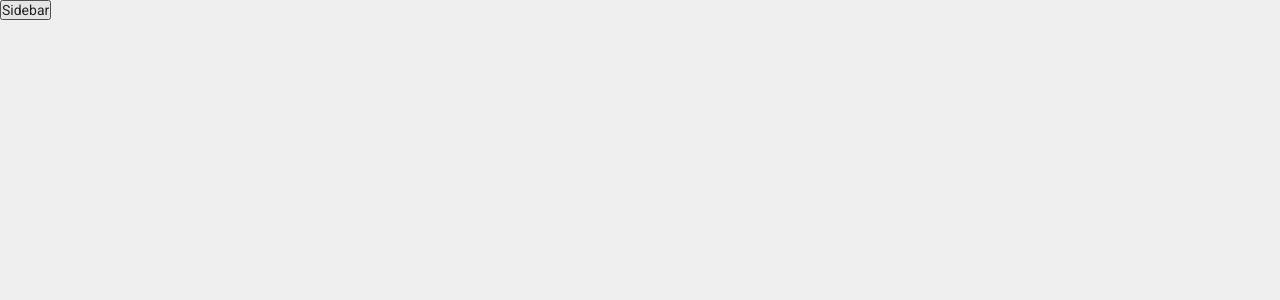
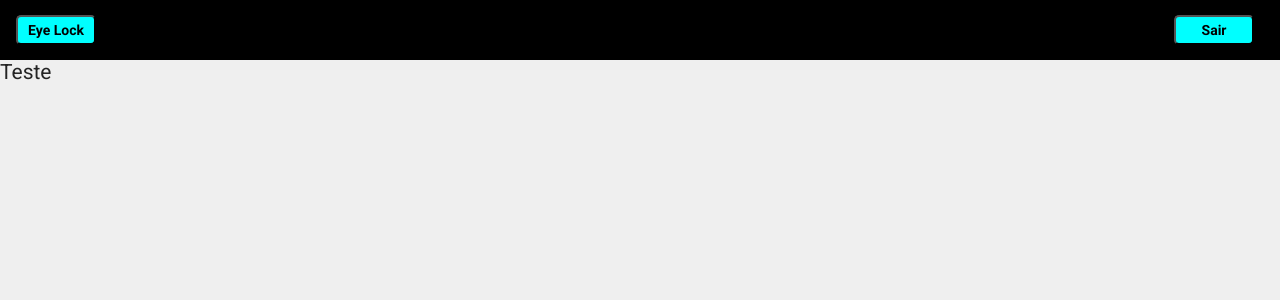
Before and after one commit to mayoral-leonardo/eye-lock-front, a React (Create React App) app: page /functions in a window 1280 px wide. Shown: the top 300 px of the page. Built offline with nearby package versions, Linux system fonts and the light colour scheme; sample sign-in values are in the browser's storage.

Commit message:
made some improvements

```diff
--- a/src/components/Sidebar/Sidebar.css
+++ b/src/components/Sidebar/Sidebar.css
@@ -22,6 +22,6 @@
   padding: 0.3125rem;
   font-weight: bold;
   font-size: 0.875rem;
-  width: 80px;
+  width: 100px;
   text-align: center;
 }
--- a/src/components/Sidebar/Sidebar.jsx
+++ b/src/components/Sidebar/Sidebar.jsx
@@ -1,29 +1,37 @@
-
+import React, { useState } from 'react';
+import { Link } from 'react-router-dom';
+import Header from '../../components/Header/Header';
 import { Grid, Drawer } from 'antd';
 import './Sidebar.css';
 
-export default function Sidebar({ visible, onClose }) {
+export default function Sidebar() {
   const { useBreakpoint } = Grid;
+  const [showDrawer, setShowDrawer] = useState(false);
+
 
   const { lg } = useBreakpoint();
   return (
+    <>
+      <Header onClick={() => setShowDrawer(true)} />
       <section className='sidebar'>
         <Drawer
-        drawerStyle={{backgroundColor: '#181C2E'}}
-        headerStyle={{backgroundColor: 'aqua'}}
+          drawerStyle={{ backgroundColor: '#181C2E' }}
+          headerStyle={{ backgroundColor: 'aqua' }}
           title="Sistema"
           placement="left"
           closable
-        onClose={onClose}
-        visible={visible}
+          onClose={() => setShowDrawer(false)}
+          visible={showDrawer}
           width={lg ? '12%' : '100%'}
         >
           <div className='sidebar__main-content'>
+            <Link to='/' className='sidebar__main-content__button'>Dashboard</Link>
             <button className='sidebar__main-content__button'>Usuários</button>
-          <button className='sidebar__main-content__button'>Funções</button>
+            <Link to='/functions' className='sidebar__main-content__button'>Funções</Link>
             <button className='sidebar__main-content__button'>Imagens</button>
           </div>
         </Drawer>
       </section>
+    </>
   )
 }
--- a/src/pages/Dashboard/Dashboard.jsx
+++ b/src/pages/Dashboard/Dashboard.jsx
@@ -1,21 +1,14 @@
-import React, { useState } from "react";
-import Header from '../../components/Header/Header';
+import React from "react";
 import './Dashboard.css';
 import { useHistory } from 'react-router';
 import Sidebar from '../../components/Sidebar/Sidebar';
 
 export default function Dashboard() {
   const history = useHistory();
-  const [showDrawer, setShowDrawer] = useState(false);
-
 
   return (
     <section className='dashboard'>
-      <Sidebar
-        onClose={() => setShowDrawer(false)}
-        visible={showDrawer}
-      />
-      <Header onClick={() => setShowDrawer(true)}/>
+      <Sidebar/>
       <div className='dashboard__main-content'>
         <div className='dashboard__cards-section'>
           <div className='dashboard__card'>
--- a/src/pages/SystemFunctions/SystemFunctions.jsx
+++ b/src/pages/SystemFunctions/SystemFunctions.jsx
@@ -1,17 +1,13 @@
-import React, { useState } from "react";
+import React from "react";
 import Sidebar from "../../components/Sidebar/Sidebar";
 
 export default function SystemFunctions() {
-  const [showDrawer, setShowDrawer] = useState(false);
 
   return (
     <section className='system-functions'>
-      <Sidebar
-        onClose={() => setShowDrawer(false)}
-        visible={showDrawer}
-      />
+      <Sidebar/>
       <div className='system-functions__main-content'>
-        <button onClick={() => setShowDrawer(true)}>Sidebar</button>
+        <h1>Teste</h1>
       </div>
     </section>
   )
```
Lines whose indentation alone changed are shown as unchanged.
